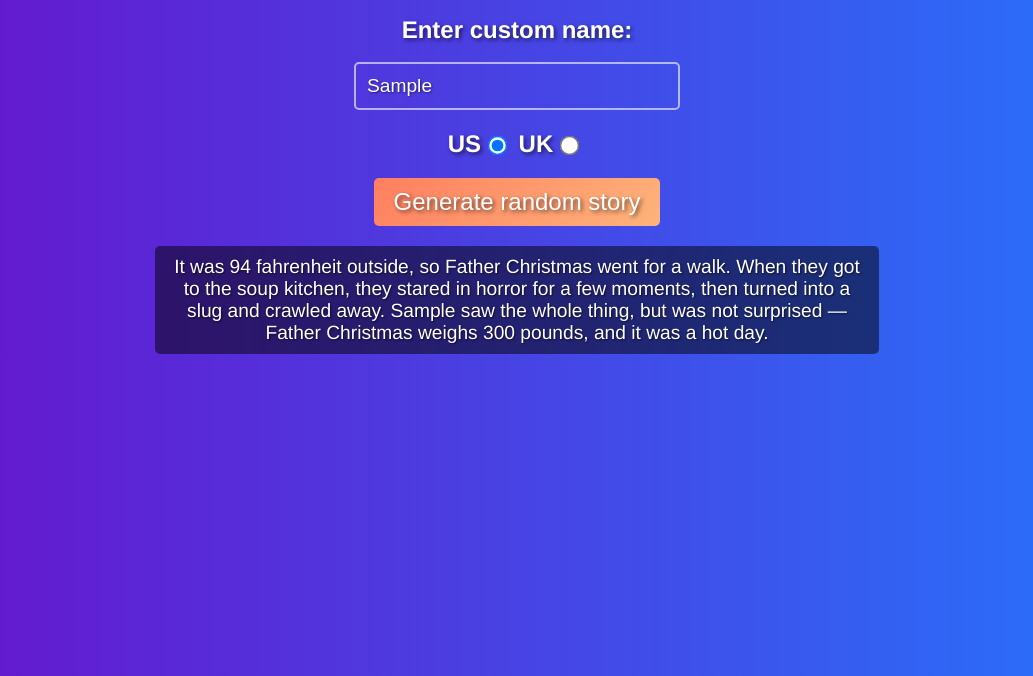
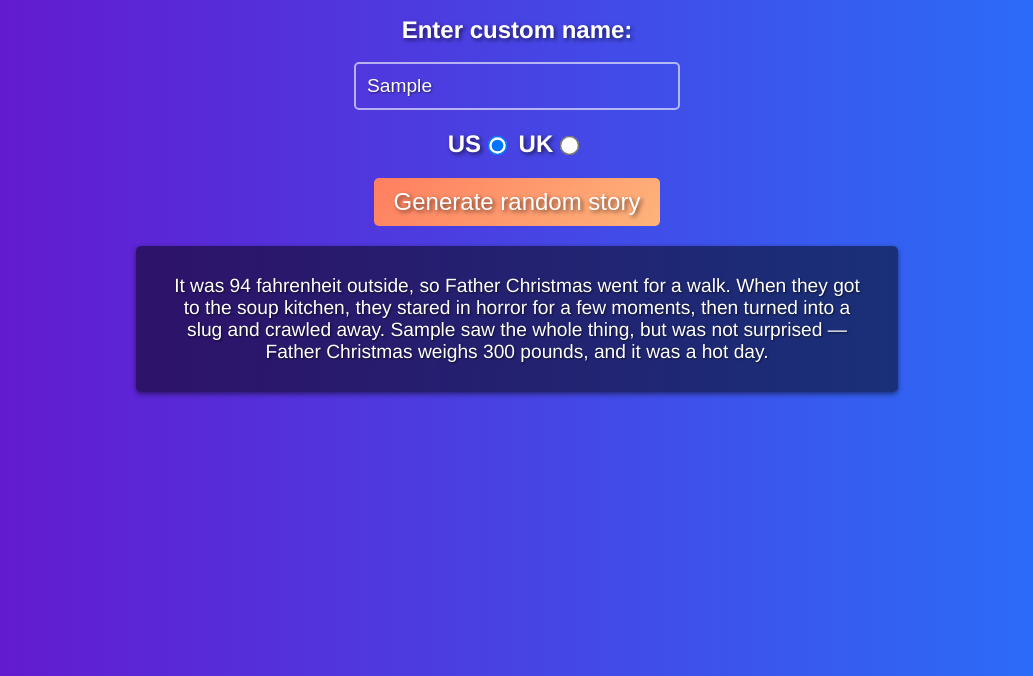
Before and after one commit to jasheloper/silly-story-js, a plain HTML site: page index.html in a window 1280 px wide. Both pictures are taken after typing "Sample" into the empty fields and a click on the button "Generate random story". Shown: the part 124-800 px from the top of the page, without its empty margins (123-1156 px from the left). Drawn offline with Linux system fonts and the light colour scheme.

Commit message:
updates css and read me

```diff
--- a/style.css
+++ b/style.css
@@ -76,6 +76,8 @@ body {
     text-shadow: 1px 1px 2px rgba(0, 0, 0, 0.6);
     max-width: 55%;
     margin: 0 auto;
+    padding: 1.5em;
+    box-shadow: 0 2px 5px rgba(0, 0, 0, 0.5);
   }
   @media (max-width: 600px) {
     .story {
```
Also changed, not shown: sillystorypreview.png (added), 1 other file.
